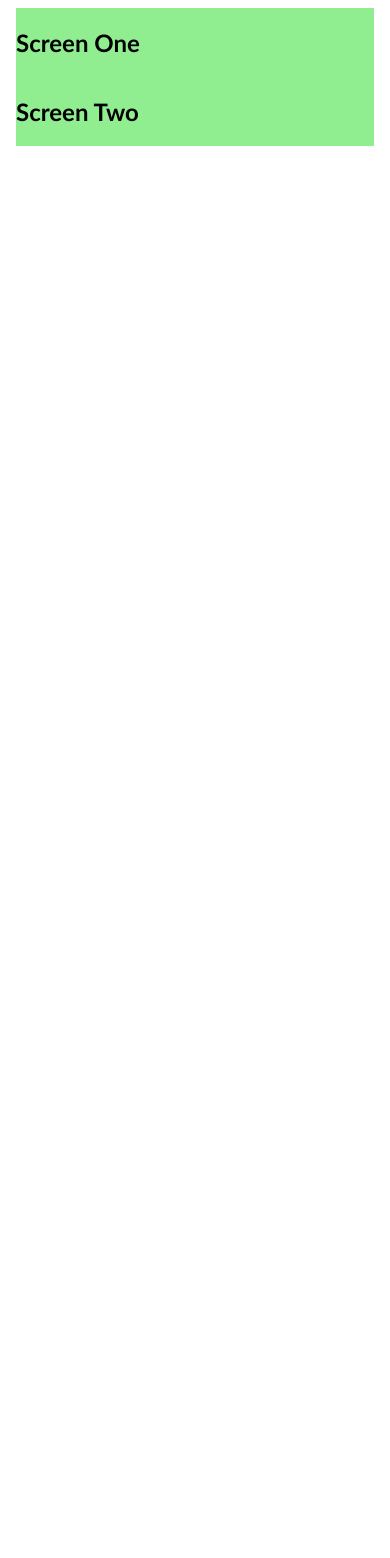
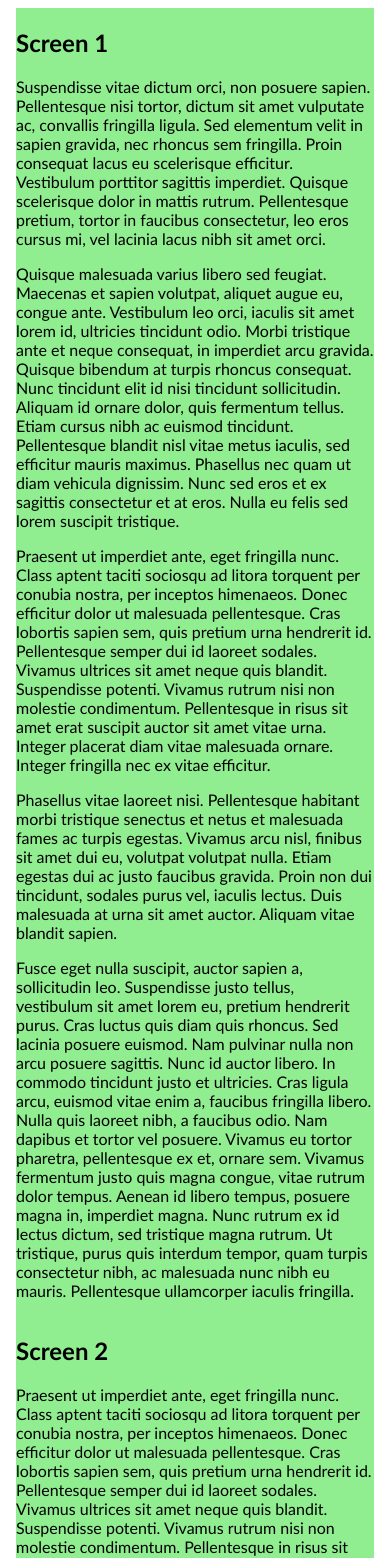
Before and after one commit to irfaanf/flexbox-is-awesome, an Angular app: page /responsiveness-flexbox in a window 390 px wide. Shown: the top 1558 px of the page. Before the commit the page ends 852 px from the top, so only its background shows below. Built offline with nearby package versions, Linux system fonts and the light colour scheme.

Commit message:
Responsiveness: Added text for screen two.

```diff
--- a/src/app/responsiveness-example/responsiveness-example.component.html
+++ b/src/app/responsiveness-example/responsiveness-example.component.html
@@ -1,4 +1,5 @@
 <mat-grid-list [cols]="columns" rowHeight="500px">
+
     <mat-grid-tile>
         <div>
             <h2>Screen 1</h2>
@@ -64,7 +65,17 @@
             </p>
         </div>
     </mat-grid-tile>
+
     <mat-grid-tile>
         <h2>Screen 2</h2>
+        <p>
+            Praesent ut imperdiet ante, eget fringilla nunc. Class aptent taciti sociosqu ad litora torquent per conubia
+            nostra, per inceptos himenaeos. Donec efficitur dolor ut malesuada pellentesque. Cras lobortis sapien sem,
+            quis pretium urna hendrerit id. Pellentesque semper dui id laoreet sodales. Vivamus ultrices sit amet neque
+            quis blandit. Suspendisse potenti. Vivamus rutrum nisi non molestie condimentum. Pellentesque in risus sit
+            amet erat suscipit auctor sit amet vitae urna. Integer placerat diam vitae malesuada ornare. Integer
+            fringilla nec ex vitae efficitur.
+        </p>
     </mat-grid-tile>
+
 </mat-grid-list>
--- a/src/app/responsiveness-flexbox-example/responsiveness-flexbox-example.component.html
+++ b/src/app/responsiveness-flexbox-example/responsiveness-flexbox-example.component.html
@@ -1,8 +1,77 @@
 <div class="screen-container">
     <div class="screen one">
-        <h2>Screen One</h2>
+
+        <h2>Screen 1</h2>
+        <p>
+            Suspendisse vitae dictum orci, non posuere sapien. Pellentesque nisi tortor, dictum sit amet vulputate
+            ac,
+            convallis fringilla ligula. Sed elementum velit in sapien gravida, nec rhoncus sem fringilla. Proin
+            consequat lacus eu scelerisque efficitur. Vestibulum porttitor sagittis imperdiet. Quisque scelerisque
+            dolor
+            in mattis rutrum. Pellentesque pretium, tortor in faucibus consectetur, leo eros cursus mi, vel lacinia
+            lacus nibh sit amet orci.
+        </p>
+        <p>
+            Quisque malesuada varius libero sed feugiat. Maecenas et sapien volutpat, aliquet augue eu, congue ante.
+            Vestibulum leo orci, iaculis sit amet lorem id, ultricies tincidunt odio. Morbi tristique ante et neque
+            consequat, in imperdiet arcu gravida. Quisque bibendum at turpis rhoncus consequat. Nunc tincidunt elit
+            id
+            nisi tincidunt sollicitudin. Aliquam id ornare dolor, quis fermentum tellus. Etiam cursus nibh ac
+            euismod
+            tincidunt. Pellentesque blandit nisl vitae metus iaculis, sed efficitur mauris maximus. Phasellus nec
+            quam
+            ut diam vehicula dignissim. Nunc sed eros et ex sagittis consectetur et at eros. Nulla eu felis sed
+            lorem
+            suscipit tristique.
+        </p>
+        <p>
+            Praesent ut imperdiet ante, eget fringilla nunc. Class aptent taciti sociosqu ad litora torquent per
+            conubia
+            nostra, per inceptos himenaeos. Donec efficitur dolor ut malesuada pellentesque. Cras lobortis sapien
+            sem,
+            quis pretium urna hendrerit id. Pellentesque semper dui id laoreet sodales. Vivamus ultrices sit amet
+            neque
+            quis blandit. Suspendisse potenti. Vivamus rutrum nisi non molestie condimentum. Pellentesque in risus
+            sit
+            amet erat suscipit auctor sit amet vitae urna. Integer placerat diam vitae malesuada ornare. Integer
+            fringilla nec ex vitae efficitur.
+        </p>
+        <p>
+            Phasellus vitae laoreet nisi. Pellentesque habitant morbi tristique senectus et netus et malesuada fames
+            ac
+            turpis egestas. Vivamus arcu nisl, finibus sit amet dui eu, volutpat volutpat nulla. Etiam egestas dui
+            ac
+            justo faucibus gravida. Proin non dui tincidunt, sodales purus vel, iaculis lectus. Duis malesuada at
+            urna
+            sit amet auctor. Aliquam vitae blandit sapien.
+        </p>
+        <p>
+            Fusce eget nulla suscipit, auctor sapien a, sollicitudin leo. Suspendisse justo tellus, vestibulum sit
+            amet
+            lorem eu, pretium hendrerit purus. Cras luctus quis diam quis rhoncus. Sed lacinia posuere euismod. Nam
+            pulvinar nulla non arcu posuere sagittis. Nunc id auctor libero. In commodo tincidunt justo et
+            ultricies.
+            Cras ligula arcu, euismod vitae enim a, faucibus fringilla libero. Nulla quis laoreet nibh, a faucibus
+            odio.
+            Nam dapibus et tortor vel posuere. Vivamus eu tortor pharetra, pellentesque ex et, ornare sem. Vivamus
+            fermentum justo quis magna congue, vitae rutrum dolor tempus. Aenean id libero tempus, posuere magna in,
+            imperdiet magna. Nunc rutrum ex id lectus dictum, sed tristique magna rutrum. Ut tristique, purus quis
+            interdum tempor, quam turpis consectetur nibh, ac malesuada nunc nibh eu mauris. Pellentesque
+            ullamcorper
+            iaculis fringilla.
+        </p>
     </div>
+
     <div class="screen two">
-        <h2>Screen Two</h2>
+        <h2>Screen 2</h2>
+        <p>
+            Praesent ut imperdiet ante, eget fringilla nunc. Class aptent taciti sociosqu ad litora torquent per conubia
+            nostra, per inceptos himenaeos. Donec efficitur dolor ut malesuada pellentesque. Cras lobortis sapien sem,
+            quis pretium urna hendrerit id. Pellentesque semper dui id laoreet sodales. Vivamus ultrices sit amet neque
+            quis blandit. Suspendisse potenti. Vivamus rutrum nisi non molestie condimentum. Pellentesque in risus sit
+            amet erat suscipit auctor sit amet vitae urna. Integer placerat diam vitae malesuada ornare. Integer
+            fringilla nec ex vitae efficitur.
+        </p>
     </div>
+
 </div>
```
